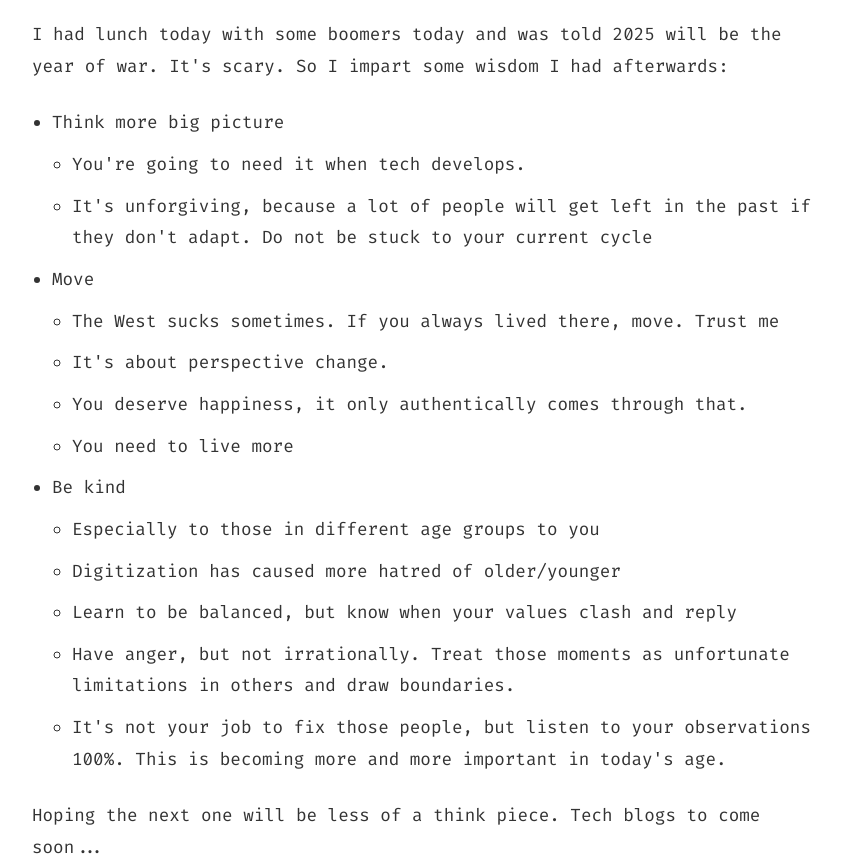
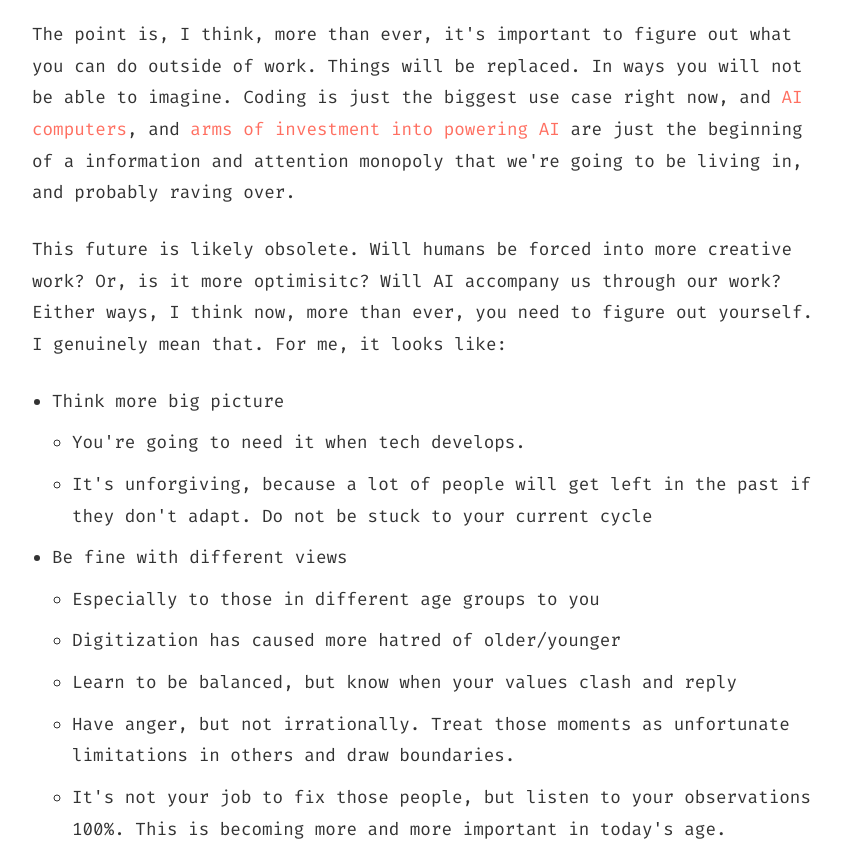
Before and after one commit to ppinkfreudd/portfolio, a website: page blog1.html in a window 1280 px wide. Shown: the part 3942-4809 px from the top of the page, without its empty margins (208-1050 px from the left). Drawn offline with Linux system fonts and the light colour scheme.

Commit message:
blog1 updates -2

```diff
--- a/blog1.html
+++ b/blog1.html
@@ -192,8 +192,8 @@
 
         <h2>I Think It's Okay To Say More Of 'Screw It'</h2>
 
-        <p>I had lunch today with some boomers today and was told 2025 will be the year of war. It's scary. So I impart some wisdom I had afterwards:</p>
-
+        <p>The point is, I think, more than ever, it's important to figure out what you can do outside of work. Things will be replaced. In ways you will not be able to imagine. Coding is just the biggest use case right now, and <a href="https://www.youtube.com/watch?v=S9L2WGf1KrM">AI computers</a>, and <a href="https://au.investing.com/news/stock-market-news/ayar-labs-secures-155m-in-funding-from-top-us-chipmakers-nvidia-amd-intel--report-93CH-3581801">arms of investment into powering AI</a> are just the beginning of a information and attention monopoly that we're going to be living in, and probably raving over.</p>
+        <p>This future is likely obsolete. Will humans be forced into more creative work? Or, is it more optimisitc? Will AI accompany us through our work? Either ways, I think now, more than ever, you need to figure out yourself. I genuinely mean that. For me, it looks like:</p>
         <ul>
             <li>Think more big picture
                 <ul>
@@ -201,15 +201,7 @@
                     <li>It's unforgiving, because a lot of people will get left in the past if they don't adapt. Do not be stuck to your current cycle</li>
                 </ul>
             </li>
-            <li>Move
-                <ul>
-                    <li>The West sucks sometimes. If you always lived there, move. Trust me</li>
-                    <li>It's about perspective change.</li>
-                    <li>You deserve happiness, it only authentically comes through that.</li>
-                    <li>You need to live more</li>
-                </ul>
-            </li>
-            <li>Be kind
+            <li>Be fine with different views
                 <ul>
                     <li>Especially to those in different age groups to you</li>
                     <li>Digitization has caused more hatred of older/younger</li>
```
